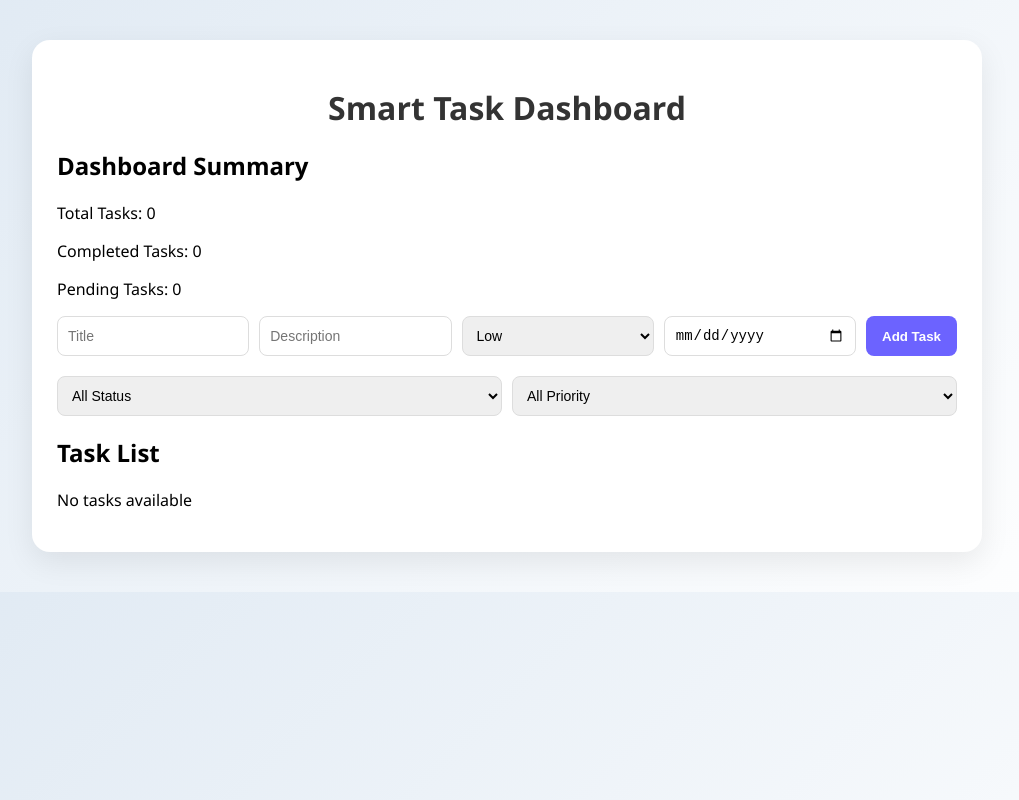
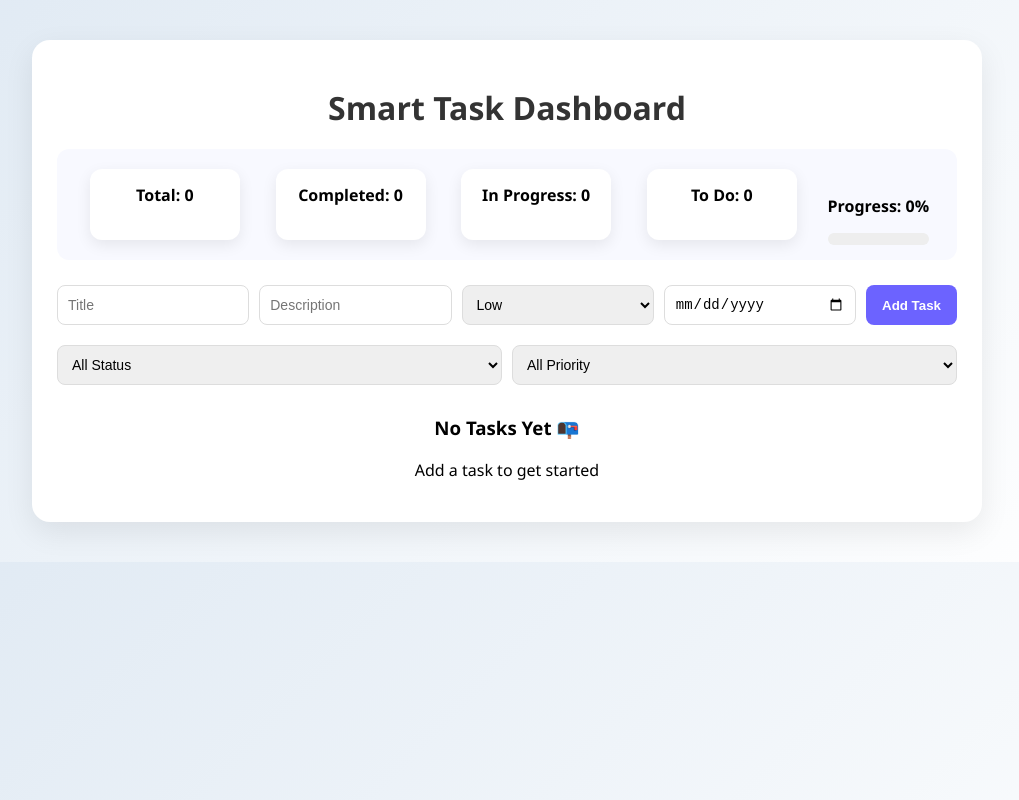
Before and after one commit to Sinan-028/Smart_task_dashboard, a React (Create React App) app: page / in a window 1280 px wide. Shown: the whole page, without its empty margins (133-1152 px from the left). Built offline with nearby package versions, Linux system fonts and the light colour scheme.

Commit message:
Day 8 completed - Added dashboard analytics, progress bar, empty state UI and visual enhancements

```diff
--- a/src/App.css
+++ b/src/App.css
@@ -118,3 +118,37 @@ button:hover {
   gap: 10px;
   margin-bottom: 15px;
 }
+/* SUMMARY CARDS */
+.summary {
+  margin-bottom: 25px;
+}
+
+.card {
+  background: white;
+  padding: 15px;
+  border-radius: 12px;
+  display: inline-block;
+  margin: 5px;
+  min-width: 120px;
+  text-align: center;
+  font-weight: bold;
+  box-shadow: 0 5px 15px rgba(0,0,0,0.08);
+}
+
+/* PROGRESS BAR */
+.progressBox {
+  margin-top: 15px;
+}
+
+.progressBar {
+  height: 12px;
+  background: #eee;
+  border-radius: 10px;
+  overflow: hidden;
+}
+
+.progressFill {
+  height: 100%;
+  background: linear-gradient(90deg,#6c63ff,#00c9a7);
+  transition: 0.4s;
+}
--- a/src/components/Summary.js
+++ b/src/components/Summary.js
@@ -1,10 +1,27 @@
-export default function Summary() {
+export default function Summary({ tasks }) {
+
+  const total = tasks.length;
+  const completed = tasks.filter(t => t.status === "Completed").length;
+  const inProgress = tasks.filter(t => t.status === "In Progress").length;
+  const todo = tasks.filter(t => t.status === "To Do").length;
+
+  const percent = total === 0 ? 0 : Math.round((completed / total) * 100);
+
   return (
-    <div>
-      <h2>Dashboard Summary</h2>
-      <p>Total Tasks: 0</p>
-      <p>Completed Tasks: 0</p>
-      <p>Pending Tasks: 0</p>
+    <div className="summary">
+
+      <div className="card">Total: {total}</div>
+      <div className="card">Completed: {completed}</div>
+      <div className="card">In Progress: {inProgress}</div>
+      <div className="card">To Do: {todo}</div>
+
+      <div className="progressBox">
+        <p>Progress: {percent}%</p>
+        <div className="progressBar">
+          <div className="progressFill" style={{width: `${percent}%`}}></div>
+        </div>
+      </div>
+
     </div>
   );
 }
--- a/src/components/TaskList.js
+++ b/src/components/TaskList.js
@@ -1,22 +1,28 @@
 import TaskItem from "./TaskItem";
 
 export default function TaskList({ tasks, updateTask, deleteTask }) {
+
+  if(tasks.length === 0){
+    return (
+      <div style={{textAlign:"center", marginTop:"30px"}}>
+        <h3>No Tasks Yet 📭</h3>
+        <p>Add a task to get started</p>
+      </div>
+    );
+  }
+
   return (
     <div>
       <h2>Task List</h2>
 
-      {tasks.length === 0 ? (
-        <p>No tasks available</p>
-      ) : (
-        tasks.map(task => (
+      {tasks.map(task => (
         <TaskItem
           key={task.id}
           task={task}
           updateTask={updateTask}
           deleteTask={deleteTask}
         />
-        ))
-      )}
+      ))}
     </div>
   );
 }
```
Lines whose indentation alone changed are shown as unchanged.
